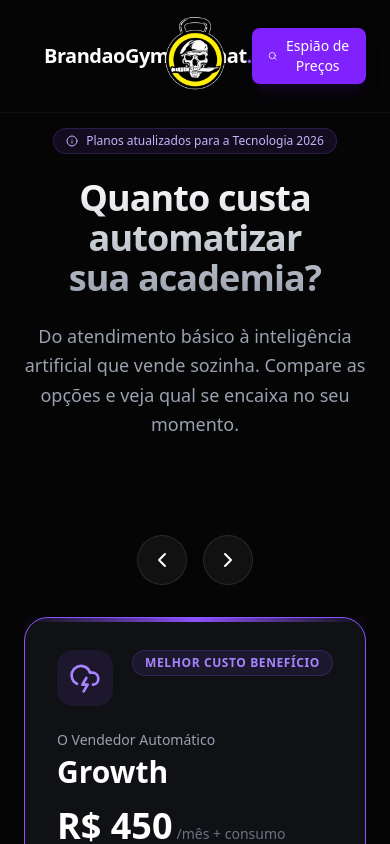
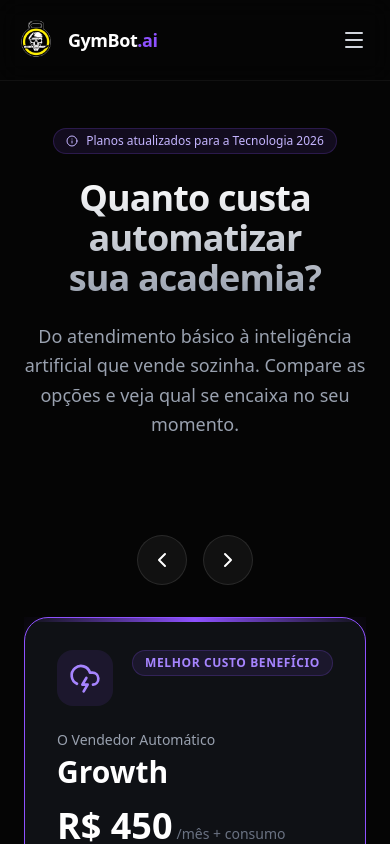
Before and after one commit to JoaoPedroLage/GymBotChat.ai, a React (Vite) app: page / in a window 390 px wide. Shown: the top 844 px of the page. Built offline with nearby package versions, Linux system fonts and the light colour scheme.

Commit message:
feat: implement mobile menu with navigation options and enhance desktop layout

```diff
--- a/src/App.tsx
+++ b/src/App.tsx
@@ -2,7 +2,7 @@ import { useState, type ReactNode } from 'react';
 import { useNavigate } from 'react-router-dom';
 import { motion, AnimatePresence } from 'framer-motion';
 // ADICIONADO: BarChart3 e Search para os novos botões
-import { Check, X, Server, CloudLightning, ShieldCheck, ChevronRight, ChevronLeft, Bot, Info, BarChart3, Search } from 'lucide-react';
+import { Menu, Check, X, Server, CloudLightning, ShieldCheck, ChevronRight, ChevronLeft, Bot, Info, BarChart3, Search } from 'lucide-react';
 import logo from '../public/logo.png';
 
 // --- TIPOS ---
@@ -209,6 +209,8 @@ const ProposalCard = ({ data }: { data: Proposal }) => {
 
 function Home() {
   const [currentIndex, setCurrentIndex] = useState(1);
+  const [isMobileMenuOpen, setIsMobileMenuOpen] = useState(false);
+
   const navigate = useNavigate(); // Hook para navegação no Header
 
   const nextSlide = () => {
@@ -222,9 +224,29 @@ function Home() {
   return (
     <div className="min-h-screen bg-background text-white font-sans selection:bg-violet-500/30">
       <nav className="fixed w-full z-50 bg-background/80 backdrop-blur-md border-b border-white/5">
-        <div className="max-w-7xl mx-auto px-6 py-4">
-          <div className="grid grid-cols-3 items-center">
-            {/* Coluna Esquerda: Logo/Bot do GymBot */}
+        <div className="max-w-7xl mx-auto px-4 sm:px-6 py-2 sm:py-4">
+
+          {/* --- VERSÃO MOBILE (Flex: Logo + Hamburger) --- */}
+          <div className="flex md:hidden justify-between items-center h-16">
+            {/* Identidade Visual Mobile */}
+            <div className="flex items-center gap-3">
+              <img src={logo} className="w-10 h-10 rounded-full" alt="Logo" />
+              <span className="font-bold text-lg tracking-tight">GymBot<span className="text-violet-500">.ai</span></span>
+            </div>
+
+            {/* Botão Menu Hamburger */}
+            <button
+              className="p-2 text-gray-300 hover:text-white active:scale-90 transition-transform rounded-lg hover:bg-white/5"
+              onClick={() => setIsMobileMenuOpen(!isMobileMenuOpen)}
+            >
+              {isMobileMenuOpen ? <X className="w-6 h-6" /> : <Menu className="w-6 h-6" />}
+            </button>
+          </div>
+
+          {/* --- VERSÃO DESKTOP (Sua configuração de Grid 3 Colunas) --- */}
+          <div className="hidden md:grid grid-cols-3 items-center">
+
+            {/* Coluna Esquerda: Texto BrandaoGymBotChat */}
             <div className="flex items-center gap-5 font-bold text-xl tracking-tight">
               <Bot className="text-violet-500" />
               <span>BrandaoGymBotChat<span className="text-violet-500">.ai</span></span>
@@ -232,14 +254,14 @@ function Home() {
 
             {/* Coluna Centro: Logo centralizada */}
             <div className="flex justify-center">
-              <img src={logo} width={'80px'} height={'80px'} alt="Logo" />
+              <img src={logo} width={'80px'} height={'80px'} className="rounded-full" alt="Logo" />
             </div>
 
             {/* Coluna Direita: Botões de Dashboard */}
             <div className="flex items-center justify-end gap-4">
               <button
                 onClick={() => navigate('/market-data')}
-                className="hidden md:flex items-center gap-2 text-sm  bg-violet-600 text-white hover:text-white transition-colors px-4 py-2 rounded-lg hover:bg-violet-800 border border-transparent hover:border-white/10"
+                className="flex items-center gap-2 text-sm bg-violet-600 text-white hover:text-white transition-colors px-4 py-2 rounded-lg hover:bg-violet-800 border border-transparent hover:border-white/10"
               >
                 <BarChart3 className="w-4 h-4" />
                 Raio-X do Mercado
@@ -253,9 +275,53 @@ function Home() {
                 Espião de Preços
               </button>
             </div>
+
           </div>
         </div>
       </nav>
+
+      {/* BLOCO DO MENU MOBILE */}
+      <AnimatePresence>
+        {isMobileMenuOpen && (
+          <motion.div
+            initial={{ opacity: 0, y: -20 }}
+            animate={{ opacity: 1, y: 0 }}
+            exit={{ opacity: 0, y: -20 }}
+            transition={{ duration: 0.2 }}
+            className="fixed inset-0 z-40 bg-background/95 backdrop-blur-xl pt-28 px-6 md:hidden"
+          >
+            <div className="flex flex-col gap-4">
+              <p className="text-xs font-semibold text-gray-500 uppercase tracking-widest mb-2">Ferramentas</p>
+
+              <button
+                onClick={() => { navigate('/market-data'); setIsMobileMenuOpen(false); }}
+                className="flex items-center justify-between w-full p-4 rounded-xl bg-surface border border-white/5 active:bg-violet-600/20 transition-colors"
+              >
+                <span className="flex items-center gap-3 font-medium text-lg">
+                  <div className="p-2 bg-violet-500/10 rounded-lg">
+                    <BarChart3 className="text-violet-400 w-5 h-5" />
+                  </div>
+                  Raio-X do Mercado
+                </span>
+                <ChevronRight className="text-gray-600" />
+              </button>
+
+              <button
+                onClick={() => { navigate('/competitors'); setIsMobileMenuOpen(false); }}
+                className="flex items-center justify-between w-full p-4 rounded-xl bg-surface border border-white/5 active:bg-violet-600/20 transition-colors"
+              >
+                <span className="flex items-center gap-3 font-medium text-lg">
+                  <div className="p-2 bg-emerald-500/10 rounded-lg">
+                    <Search className="text-emerald-400 w-5 h-5" />
+                  </div>
+                  Espião de Preços
+                </span>
+                <ChevronRight className="text-gray-600" />
+              </button>
+            </div>
+          </motion.div>
+        )}
+      </AnimatePresence>
 
       <main className="pt-32 pb-20 px-6 max-w-7xl mx-auto flex flex-col items-center">
         <div className="text-center max-w-3xl mx-auto mb-16">
```
Lines whose indentation alone changed are shown as unchanged.
